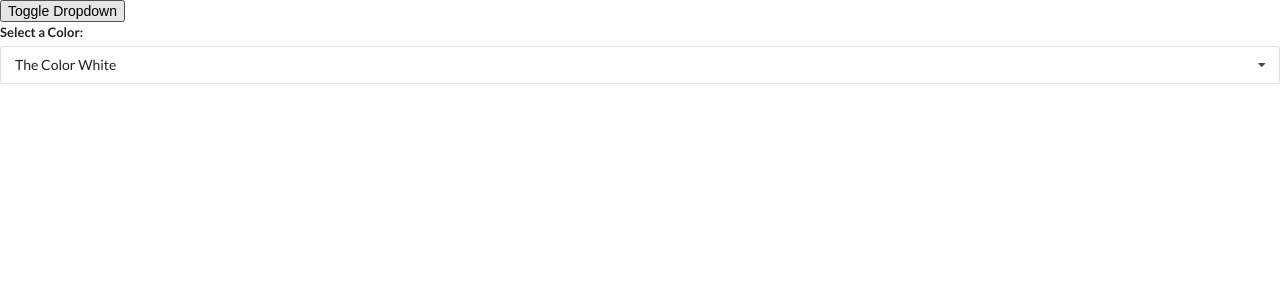
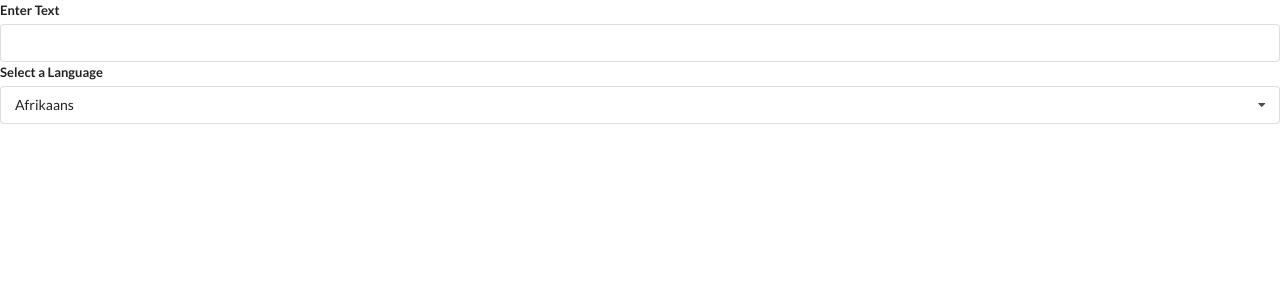
Before and after one commit to JoshSevy/react-hook-widgets, a React (Create React App) app: page / in a window 1280 px wide. Shown: the top 300 px of the page. Built offline with nearby package versions, Linux system fonts and the light colour scheme.

Commit message:
Add translate component build language database

```diff
--- a/src/App.js
+++ b/src/App.js
@@ -3,27 +3,16 @@ import React, { useState } from 'react';
 import Search from './components/Search';
 import Accordion from './components/Accordion';
 import Dropdown from './components/Dropdown'
+import Translate from './components/Translate'
 
 import { options } from './data/options';
 import { items } from './data/items';
 
 
 export default () => {
-  const [selected, setSelected] = useState(options[0]);
-  const [showDropdown, setShowDropdown] = useState(true);
-
   return (
-    <div>
-      <button onClick={() => setShowDropdown(!showDropdown)}>
-        Toggle Dropdown
-      </button>
-      {showDropdown ? (
-      <Dropdown
-        options={options}
-        selected={selected}
-        onSelectedChange={setSelected}
-      />
-      ): null }
-    </div>
+    <section>
+      <Translate />
+    </section>
   )
 };
--- /dev/null
+++ b/src/components/Convert.js
@@ -0,0 +1 @@
+import React, { useState } from 'react';
--- a/src/components/Dropdown.js
+++ b/src/components/Dropdown.js
@@ -1,6 +1,6 @@
 import React, { useState, useEffect, useRef } from 'react';
 
-const Dropdown = ( { options, selected, onSelectedChange }) => {
+const Dropdown = ( { options, selected, onSelectedChange, label }) => {
   const [open, setOpen] = useState(false);
   const ref = useRef();
 
@@ -41,7 +41,7 @@ const Dropdown = ( { options, selected, onSelectedChange }) => {
         <label
           className="label"
         >
-        Select a Color:
+          {label}
         </label>
         <article
           className={`ui selection dropdown ${open ?'visible active' : ''}`}
--- a/src/components/Translate.js
+++ b/src/components/Translate.js
@@ -1,8 +1,29 @@
 import React, { useState } from 'react';
+import Dropdown from './Dropdown';
+import { options } from '../data/languages'
 
 const Translate = () => {
-
-  return <h1>Translate</h1>
+  const [language, setLanguage] = useState(options[0]);
+  const [text, setText] = useState('');
+  return (
+    <section>
+      <div className="ui form">
+        <div className="field">
+          <label>Enter Text</label>
+          <input
+            value={text}
+            onChange={(e) => setText(e.target.value)}
+          />
+        </div>
+      </div>
+      <Dropdown
+        label="Select a Language"
+        options={options}
+        selected={language}
+        onSelectedChange={setLanguage}
+      />
+    </section>
+  );
 }
 
 export default Translate;
--- /dev/null
+++ b/src/data/languages.js
@@ -0,0 +1,30 @@
+export const options = [
+  {
+    label: "Afrikaans",
+    value: "af",
+  },
+  {
+    label: "Arabic",
+    value: "ar",
+  },
+  {
+    label: "Hindi",
+    value: "hi",
+  },
+  {
+    label: "",
+    value: "",
+  },
+  {
+    label: "",
+    value: "",
+  },
+  {
+    label: "",
+    value: "",
+  },
+  {
+    label: "",
+    value: "",
+  },
+];
```
